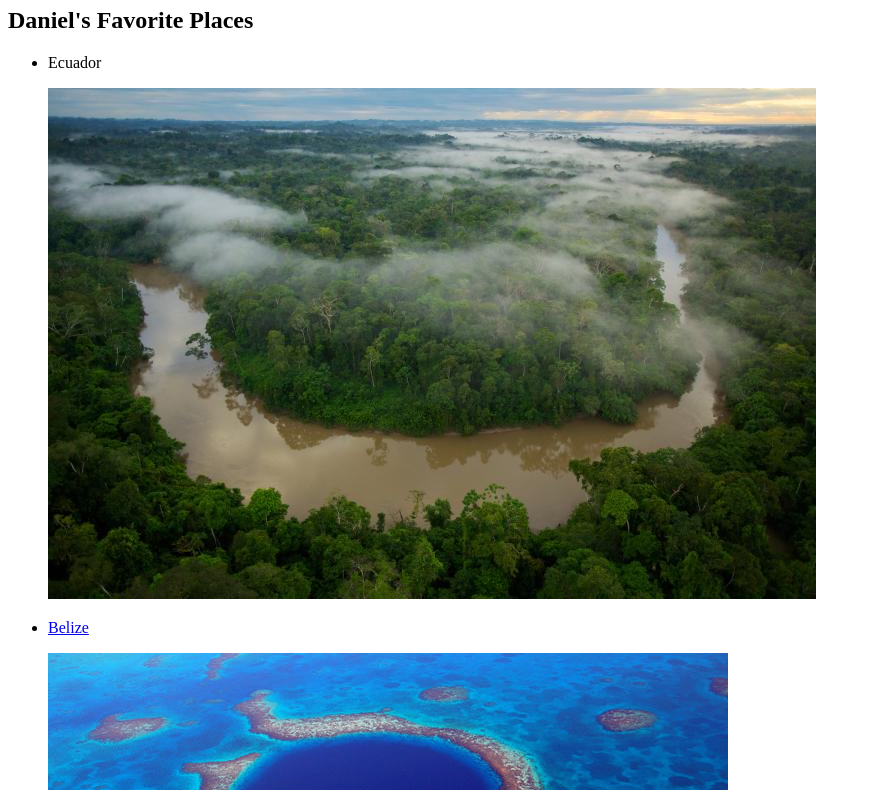
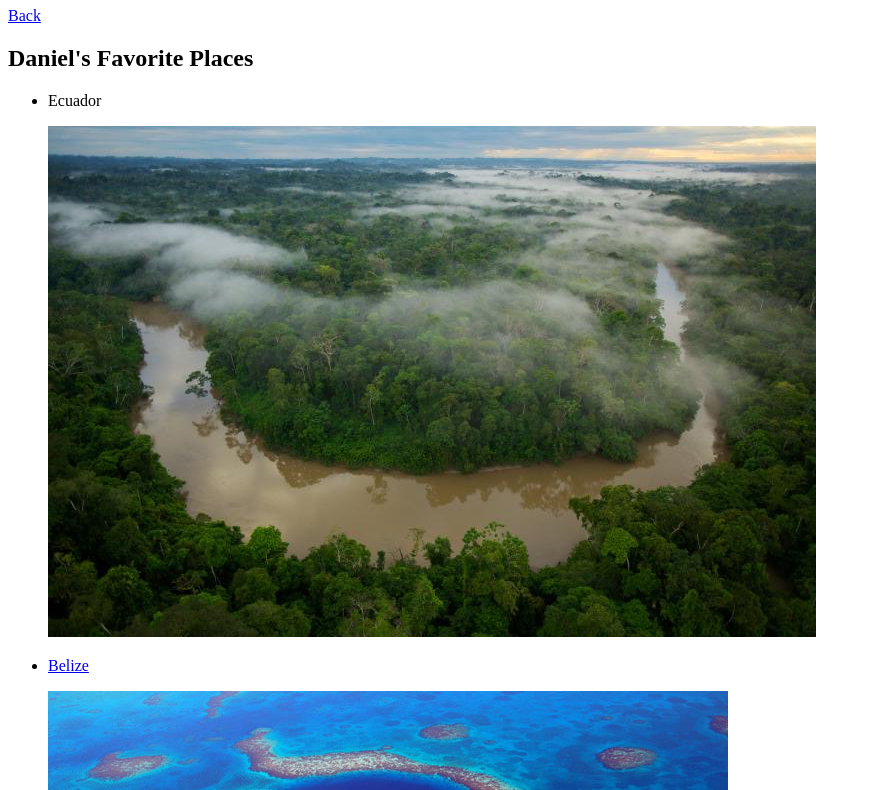
Before and after one commit to DanielMunger/my-first-webpage, a plain HTML site: page our-favorite-places.html in a window 1280 px wide. Shown: the part 73-863 px from the top of the page, without its empty margins (0-871 px from the left). Drawn offline with Linux system fonts and the light colour scheme.

Commit message:
added back button

```diff
--- a/our-favorite-places.html
+++ b/our-favorite-places.html
@@ -5,12 +5,12 @@
   </head>
     <body>
       <h1>Our Favorite Places</h1>
+      <p><a href="my-first-webpage.html">Back</a><p>
       <h2>Daniel's Favorite Places</h2>
       <ul>
         <li>
           Ecuador
           <p><img src="img/ecuador.jpg" alt="image of rainforest"></p>
-
         </li>
         <li>
           <a href="https://en.wikipedia.org/wiki/Belize_Barrier_Reef">Belize</a>
```
